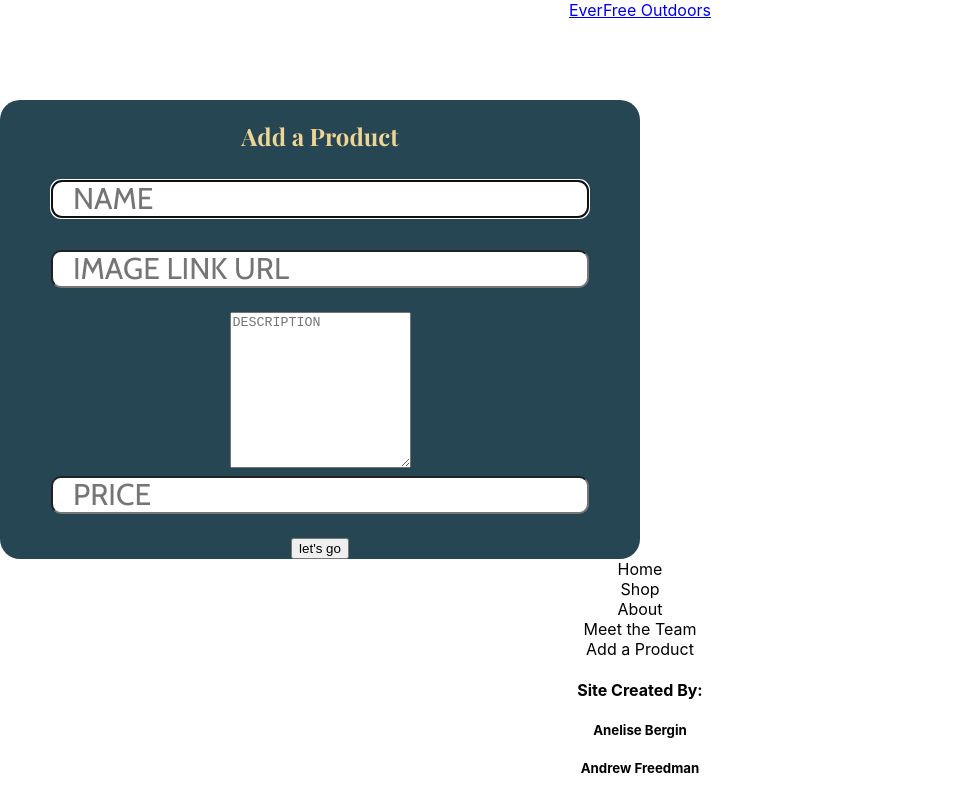
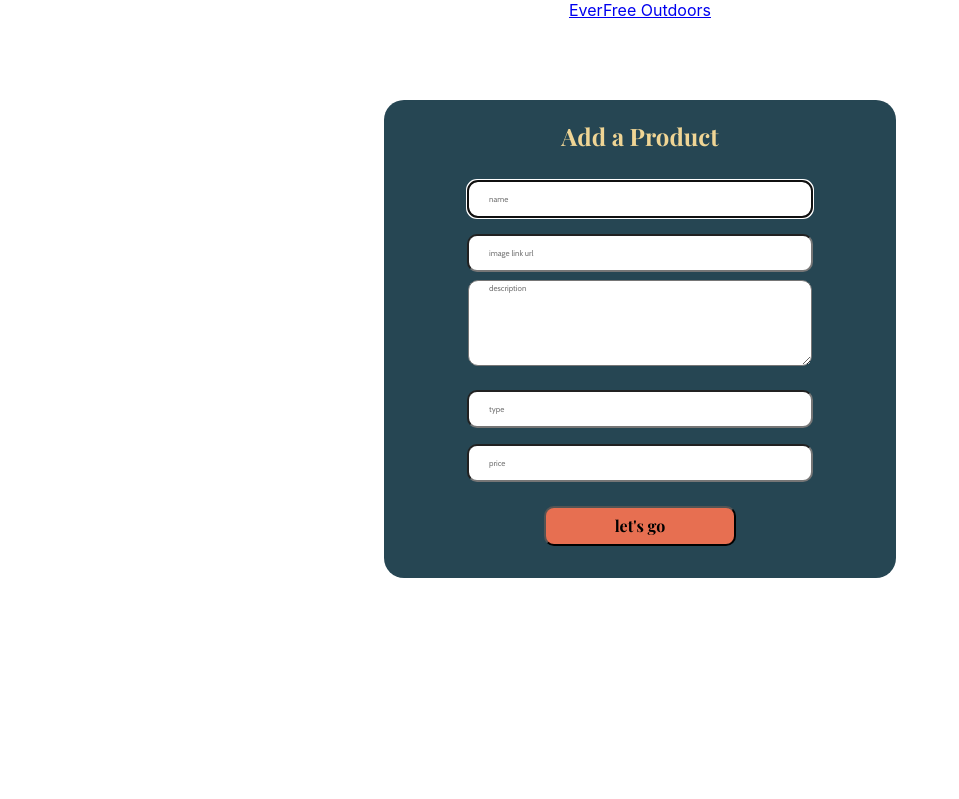
Before and after one commit to anelisekathryn/EverFree-Outdoors, a React (Create React App) app in the folder client/: page /add-product in a window 1280 px wide. Shown: the top 799 px of the page, without its empty margins (0-959 px from the left). Built offline with nearby package versions, Linux system fonts and the light colour scheme.

Commit message:
added css

```diff
--- a/client/src/screens/ProductCreate/ProductCreate.css
+++ b/client/src/screens/ProductCreate/ProductCreate.css
@@ -0,0 +1,46 @@
+.create-form-container {
+  height: 100vh;
+  display: flex;
+  flex-direction: column;
+  align-items: center;
+  background-image: url("");
+  background-size: cover;
+  background-repeat: no-repeat;
+}
+.create-form {
+  display: flex;
+  flex-direction: column;
+  align-items: center;
+  background-color: #264653;
+  width: 40vw;
+  border-radius: 20px;
+  margin-top: 10vh;
+}
+.create-form-container input {
+  font-family: 'Cabin', sans-serif;
+  font-size: 50%;
+  width: 25vw;
+  height: 4vh;
+  margin-bottom: 1vh;
+  border-radius: 10px;
+  padding-left: 20px;
+}
+.text-area-description {
+  font-family: 'Cabin', sans-serif;
+  font-size: 50%;
+  width: 25vw;
+  height: 10vh;
+  margin-bottom: 2vh;
+  border-radius: 10px;
+  padding-left: 20px;
+}
+.submit-button {
+  background-color: #E76F51;
+  border-radius: 10px;
+  height: 5vh;
+  width: 15vw;
+  font-family: 'Playfair Display', serif;
+  font-size: 100%;
+  margin-bottom: 4vh;
+  margin-top: 2vh;
+}
--- a/client/src/screens/ProductCreate/ProductCreate.jsx
+++ b/client/src/screens/ProductCreate/ProductCreate.jsx
@@ -38,11 +38,11 @@ const ProductCreate = (props) => {
 
   return (
     <Layout user={props.user}>
-      <form className='create-form' onSubmit={handleSubmit}>
+      <div className='create-form-container'>     <form className='create-form' onSubmit={handleSubmit}>
         <h2>Add a Product</h2>
         <input
           className='input-name'
-          placeholder='NAME'
+          placeholder='name'
           value={product.name}
           name='name'
           required
@@ -51,7 +51,7 @@ const ProductCreate = (props) => {
         />
          <input
           className='input-image-link'
-          placeholder='IMAGE LINK URL'
+          placeholder='image link url'
           value={product.imgURL}
           name='imgURL'
           required
@@ -60,15 +60,23 @@ const ProductCreate = (props) => {
         <textarea
           className='text-area-description'
           rows={10}
-          placeholder='DESCRIPTION'
+          placeholder='description'
           value={product.description}
           name='description'
           required
           onChange={handleChange}
         />
         <input
+          className='input-type'
+          placeholder='type'
+          value={product.type}
+          name='type'
+          required
+          onChange={handleChange}
+        />
+        <input
           className='input-price'
-          placeholder='PRICE'
+          placeholder='price'
           value={product.price}
           name='price'
           required
@@ -76,6 +84,7 @@ const ProductCreate = (props) => {
         />
         <button type='submit' className='submit-button'>let's go</button>
       </form>
+      </div>
     </Layout>
   )
 }
--- a/client/src/screens/SignIn/SignIn.css
+++ b/client/src/screens/SignIn/SignIn.css
@@ -26,14 +26,14 @@ form {
   flex-direction: column;
   align-items: center;
   background-color: #264653;
-  width: 50vw;
+  width: 40vw;
   border-radius: 20px;
   margin-top: 10vh;
 }
 input {
   font-family: 'Cabin', sans-serif;
-  font-size: 30px;
-  width: 40vw;
+  font-size: 50%;
+  width: 25vw;
   height: 4vh;
   margin-top: 1vh;
   margin-bottom: 3vh;
@@ -44,17 +44,17 @@ input {
   background-color: #E76F51;
   border-radius: 10px;
   height: 5vh;
-  width: 20vw;
+  width: 15vw;
   font-family: 'Playfair Display', serif;
-  font-size: 40px;
+  font-size: 80%;
   margin-bottom: 4vh;
 }
 .home-button {
   background-color: #ffffff50;
-  width: 20vw;
+  width: 15vw;
   height: 5vh;
   border-radius: 10px;
-  font-size: 40px;
+  font-size: 100%;
   font-family: 'Playfair Display', serif;
   margin-top: 4vh;
   margin-bottom: 4vh;
--- a/client/src/screens/SignUp/SignUp.css
+++ b/client/src/screens/SignUp/SignUp.css
@@ -19,14 +19,14 @@ form {
   flex-direction: column;
   align-items: center;
   background-color: #264653;
-  width: 50vw;
+  width: 40vw;
   border-radius: 20px;
   margin-top: 10vh;
 }
 input {
   font-family: 'Cabin', sans-serif;
-  font-size: 30px;
-  width: 40vw;
+  font-size: 50%;
+  width: 25vw;
   height: 4vh;
   margin-bottom: 1vh;
   border-radius: 10px;
@@ -36,17 +36,17 @@ input {
   background-color: #E76F51;
   border-radius: 10px;
   height: 5vh;
-  width: 20vw;
+  width: 15vw;
   font-family: 'Playfair Display', serif;
-  font-size: 40px;
+  font-size: 80%;
   margin-bottom: 4vh;
 }
 .home-button {
   background-color: #ffffff50;
-  width: 20vw;
+  width: 15vw;
   height: 5vh;
   border-radius: 10px;
-  font-size: 40px;
+  font-size: 100%;
   font-family: 'Playfair Display', serif;
   margin-top: 4vh;
   margin-bottom: 4vh;
```
